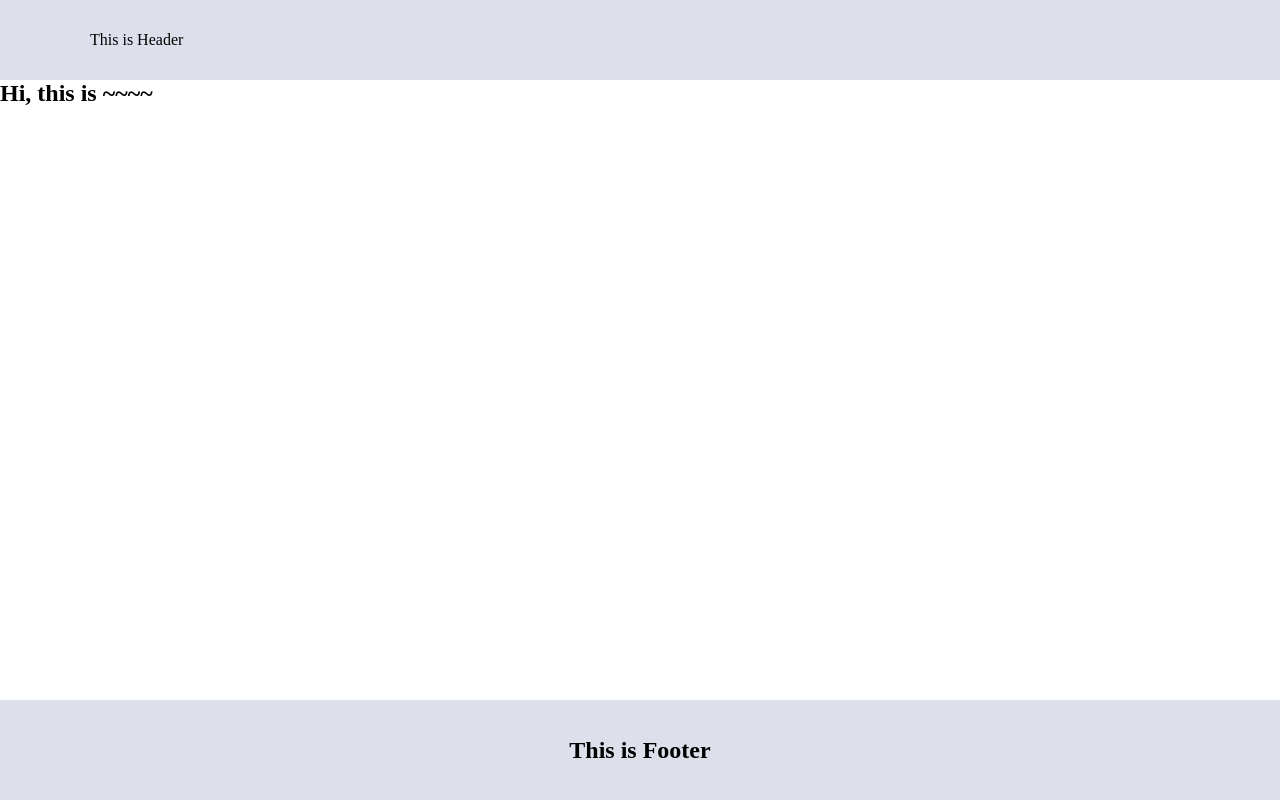
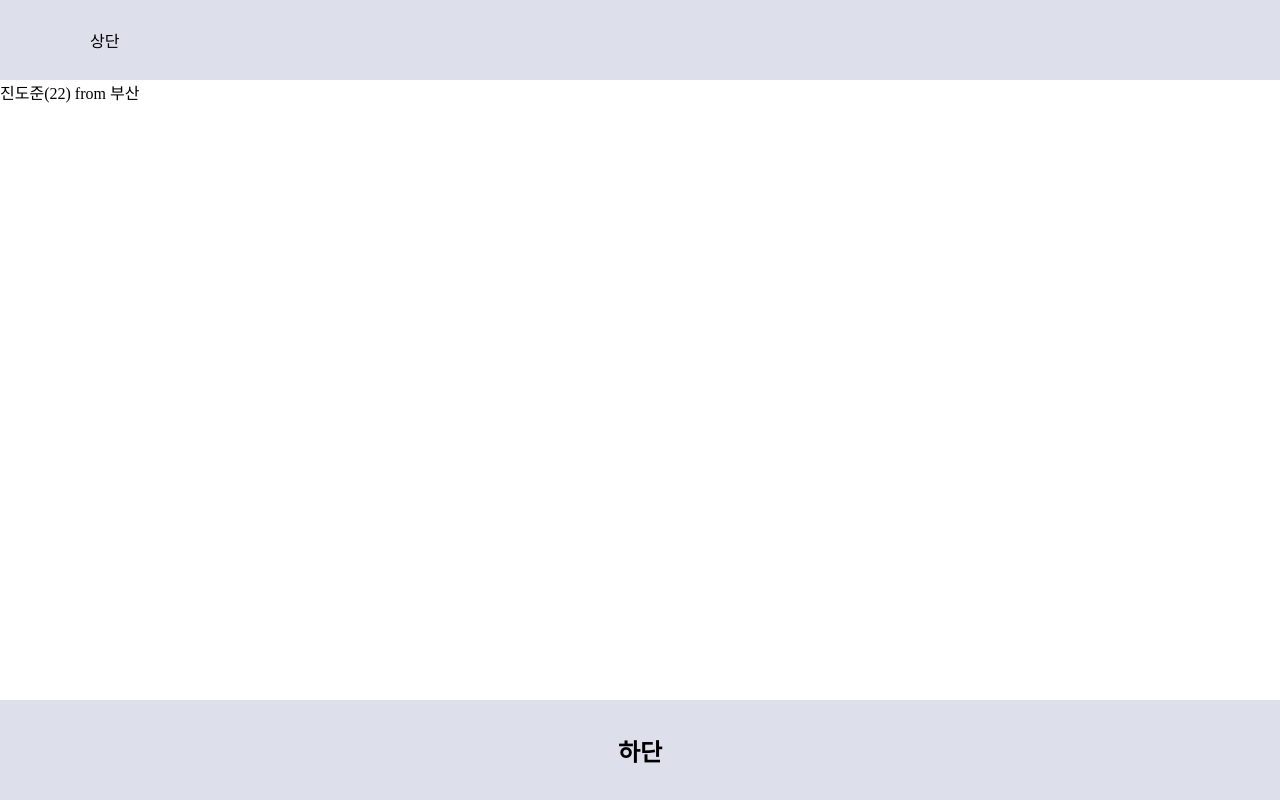
Before and after one commit to nohyoungjin/react, a Next.js app in the folder react-project/: page / in a window 1280 px wide. Built offline with nearby package versions, Linux system fonts and the light colour scheme.

Commit message:
로컬 JSON 파일 불러오기

```diff
--- /dev/null
+++ b/react-project/components/Json/arrayData.json
@@ -0,0 +1,7 @@
+[
+    {
+        "name": "진도준",
+        "age": "22",
+        "country": "부산"
+    }
+]
--- a/react-project/components/Layout/Footer/Footer.tsx
+++ b/react-project/components/Layout/Footer/Footer.tsx
@@ -4,7 +4,7 @@ const Footer = () => {
     return (
         <footer className={styles.footer}>
             <div className={styles.contents}>
-                <h2>This is Footer</h2>
+                <h2>하단</h2>
             </div>
         </footer>
     )
--- a/react-project/components/Layout/Header/Header.tsx
+++ b/react-project/components/Layout/Header/Header.tsx
@@ -6,7 +6,7 @@ const Header = () => {
         <header className={styles.header}>
             <div className={styles.contents}>
                 <Link legacyBehavior href={"/"}>
-                    <a>This is Header</a>
+                    <a>상단</a>
                 </Link>
             </div>
 
--- a/react-project/containers/Home/HomeContainer.tsx
+++ b/react-project/containers/Home/HomeContainer.tsx
@@ -1,7 +1,21 @@
+// import Raect from 'react'
+import arrayData from 'components/Json/arrayData'
+
 const HomeContainer = () => {
+
+    const newArrayData = arrayData.map((item, index) => {
+        return (
+            <li key={index}>
+                {item.name}({item.age}) from {item.country}
+            </li>
+        )
+    })
+
     return (
         <div>
-            <h2>Hi, this is ~~~~</h2>
+            <ul className="container">
+                { newArrayData }
+            </ul>
         </div>
     )
 }
```
Also changed, not shown: react-project/.eslintrc.js (added).
